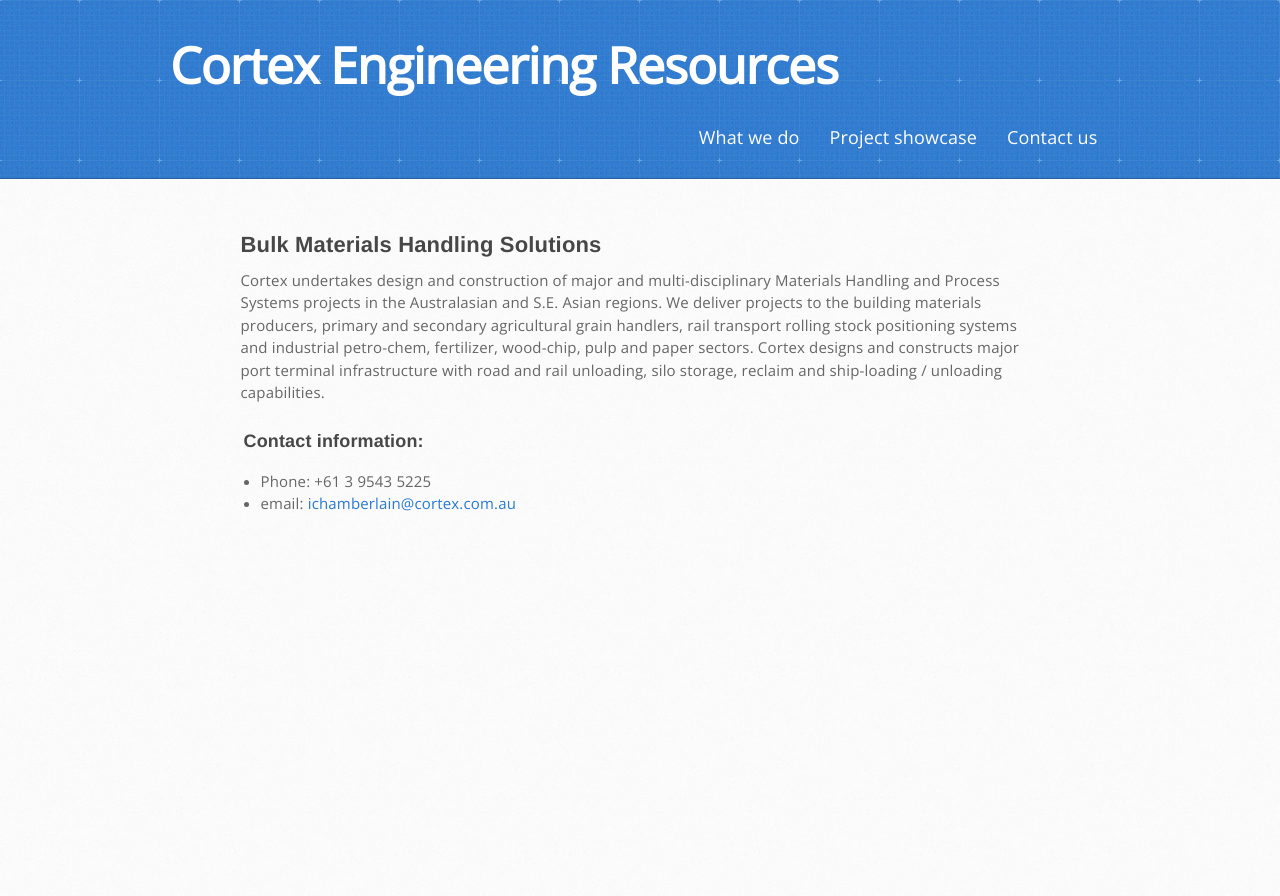
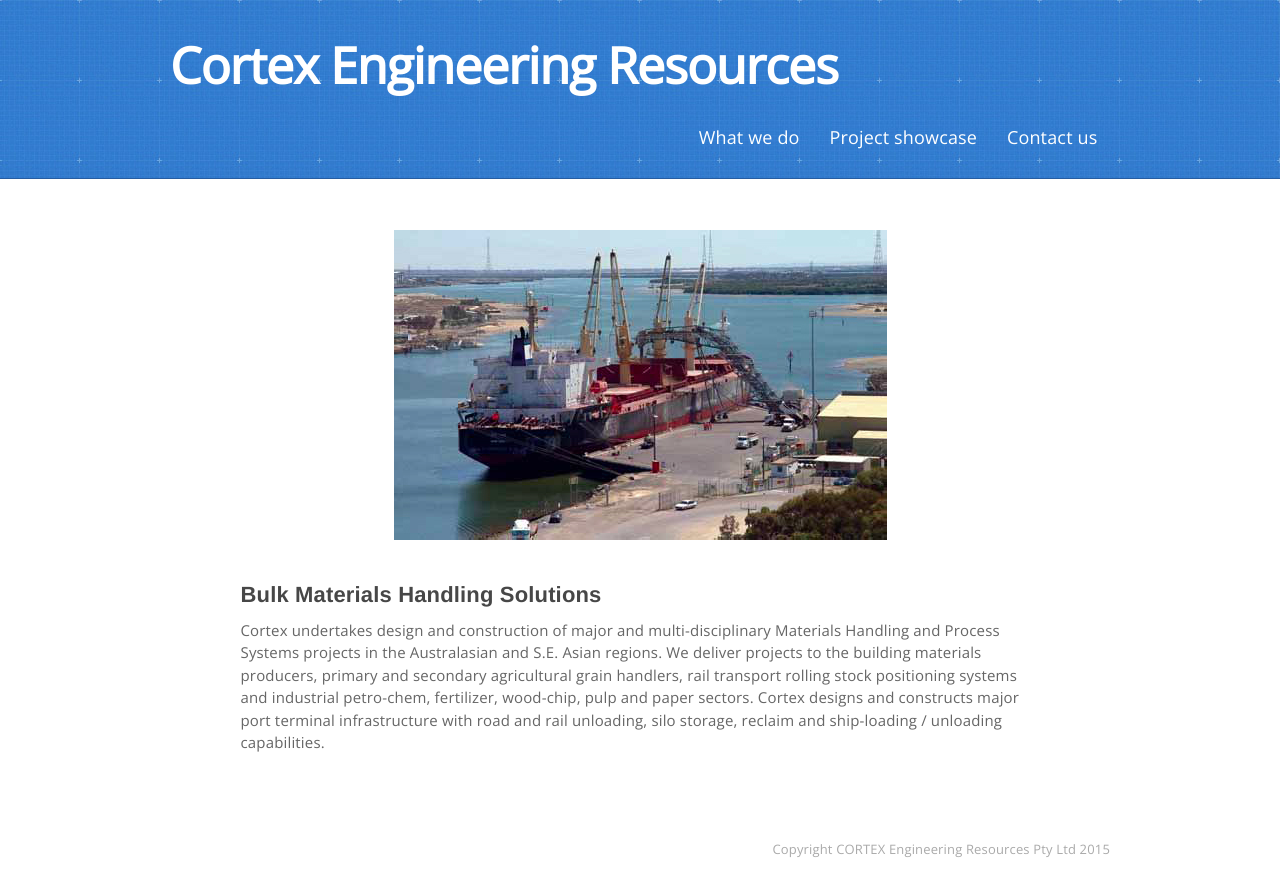
Before and after one commit to chambois/cortex, a Jekyll site: the page built from index.html, in a window 1280 px wide. Shown: the top 896 px of the page. Built offline with Jekyll 4.4.1, drawn with Linux system fonts in a browser that asks for light colours.

Commit message:
Matt: added footer, added ship-loader image.

```diff
--- a/_includes/footer.html
+++ b/_includes/footer.html
@@ -1,3 +1,10 @@
+<footer>
+  <div class="inner">
+    <p>Copyright CORTEX Engineering Resources Pty Ltd {{site.time | date: '%Y'}}</p>
+  </div>
+</footer>
+
+
 <script type="text/javascript">
   var gaJsHost = (("https:" == document.location.protocol) ? "https://ssl." : "http://www.");
   document.write(unescape("%3Cscript src='" + gaJsHost + "google-analytics.com/ga.js' type='text/javascript'%3E%3C/script%3E"));
--- a/_layouts/default.html
+++ b/_layouts/default.html
@@ -5,11 +5,13 @@
 
   <body>
 
-  {% include header.html %}
+  <div id="page-wrapper">
+    {% include header.html %}
 
-  <div id="content-wrapper">
-    <div class="inner clearfix">
-    {{ content }}
+    <div id="content-wrapper">
+      <div class="inner clearfix">
+      {{ content }}
+      </div>
     </div>
   </div>
 
--- a/contact/index.html
+++ b/contact/index.html
@@ -3,5 +3,9 @@
 ---
 
 <section id="main-content">
-  <h2>Coming soon!</h2>
+  <h2>Contact information:</h2>
+  <ul>
+    <li>Phone: +61 3 9543 5225</li>
+    <li>email: <a href="mailto:ichamberlain@cortex.com.au">ichamberlain@cortex.com.au</a></li>
+  </ul>
 </section>
--- a/index.html
+++ b/index.html
@@ -3,7 +3,10 @@
 ---
 
 <section id="main-content">
+  <img src="images/ship-loader.jpg">
+
   <h2>Bulk Materials Handling Solutions</h2>
+
   <p>Cortex undertakes design and construction of major and
     multi-disciplinary Materials Handling and Process Systems projects
     in the Australasian and S.E. Asian regions. We deliver projects to the
@@ -12,10 +15,4 @@
     petro-chem, fertilizer, wood-chip, pulp and paper sectors. Cortex designs and
     constructs major port terminal infrastructure with road and rail unloading,
     silo storage, reclaim and ship-loading / unloading capabilities.</p>
-
-  <h3>Contact information:</h3>
-  <ul>
-    <li>Phone: +61 3 9543 5225</li>
-    <li>email: <a href="mailto:ichamberlain@cortex.com.au">ichamberlain@cortex.com.au</a></li>
-  </ul>
 </section>
--- a/stylesheets/stylesheet.css
+++ b/stylesheets/stylesheet.css
@@ -10,6 +10,7 @@
   font-family: sans-serif; /* 1 */
   -webkit-text-size-adjust: 100%; /* 2 */
   -ms-text-size-adjust: 100%; /* 2 */
+  height: 100%;
 }
 
 /**
@@ -17,6 +18,7 @@
  */
 
 body {
+  height: 100%;
   margin: 0;
 }
 
@@ -183,6 +185,7 @@
 
 img {
   border: 0;
+  padding: 20px;
 }
 
 /**
@@ -434,7 +437,6 @@
   line-height: 1.5;
   letter-spacing: 0.01rem;
   color: #666;
-  background: #fafafa url(../images/body-bg.jpg) 0 0 repeat;
   -webkit-font-smoothing: antialiased;
 }
 
@@ -531,12 +533,26 @@
   border-top: solid 1px #fff;
 }
 
+
+#page-wrapper {
+  min-height: 100%;
+  margin-bottom: -120px;
+}
+
+#page-wrapper:after {
+  content: "";
+  display: block;
+  height: 120px;
+}
+
 #main-content {
   margin: 0 auto;
   width: 85%;
 }
 
 #main-content img {
+  display: block;
+  margin: 0 auto;
   max-width: 100%;
 }
 
@@ -547,7 +563,6 @@
   padding-left: 20px;
   font-size: 12px;
   line-height: 1.3;
-  background: transparent url(../images/sidebar-bg.jpg) 0 0 no-repeat;
 }
 
 aside#sidebar p.repo-owner,
@@ -577,7 +592,6 @@
   position: absolute;
   top: 0;
   right: 0;
-  background: transparent url(../images/github-button.png) 0 0 no-repeat;
 }
 aside a.button {
   display: block;
@@ -585,7 +599,6 @@
   padding-left: 64px;
   margin-bottom: 20px;
   font-size: 21px;
-  background: transparent url(../images/download-button.png) 0 0 no-repeat;
 }
 
 code, pre {
@@ -756,7 +769,8 @@
   margin-top: 40px;
   font-size: 13px;
   color: #aaa;
-  background: transparent url('../images/hr.png') 0 0 no-repeat;
+  text-align: right;
+  height: 30px;
 }
 
 footer a {
```
Also changed, not shown: images/body-bg.jpg (deleted), images/download-button.png (deleted), images/github-button.png (deleted), images/highlight-bg.jpg (deleted), images/ship-loader.jpg (added), images/sidebar-bg.jpg (deleted).
